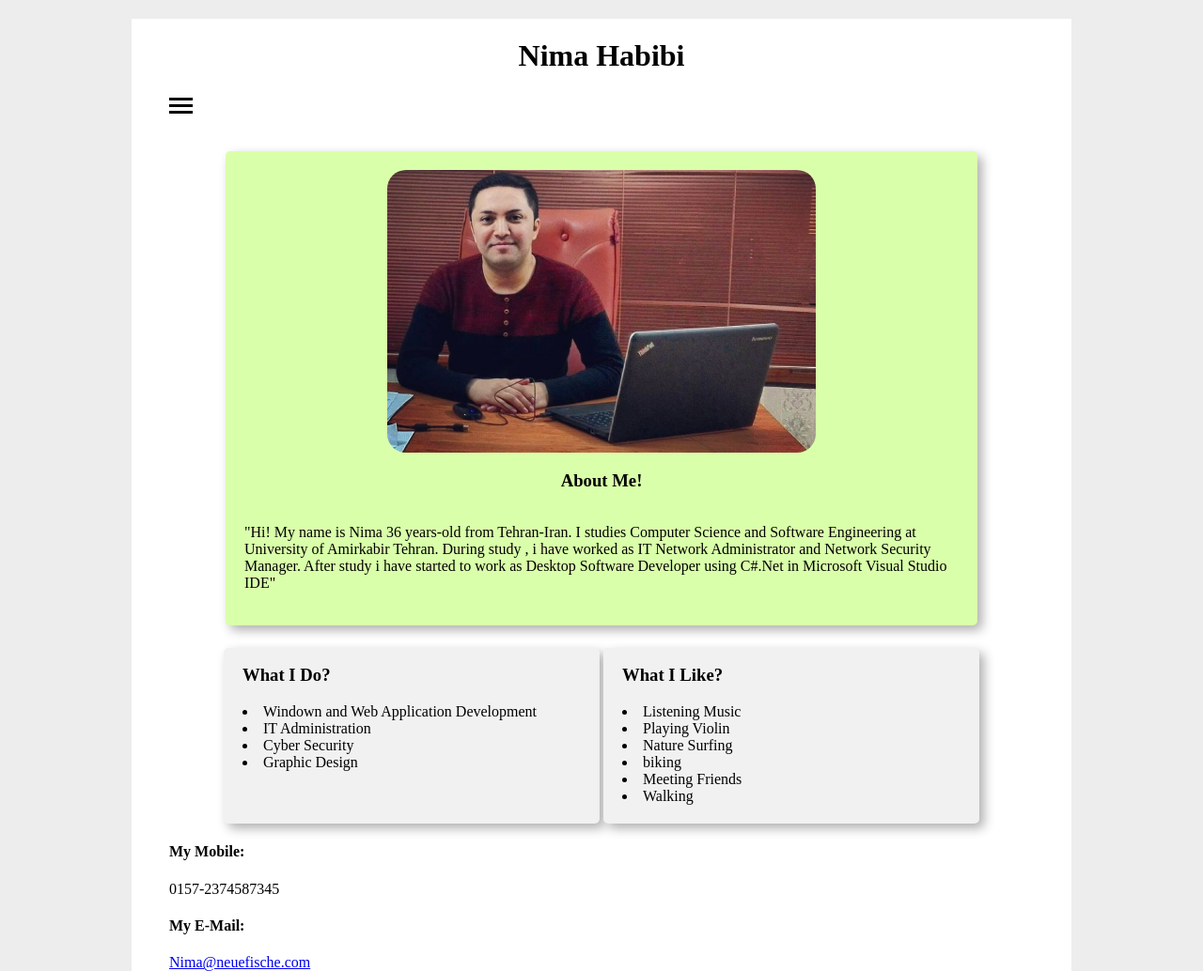
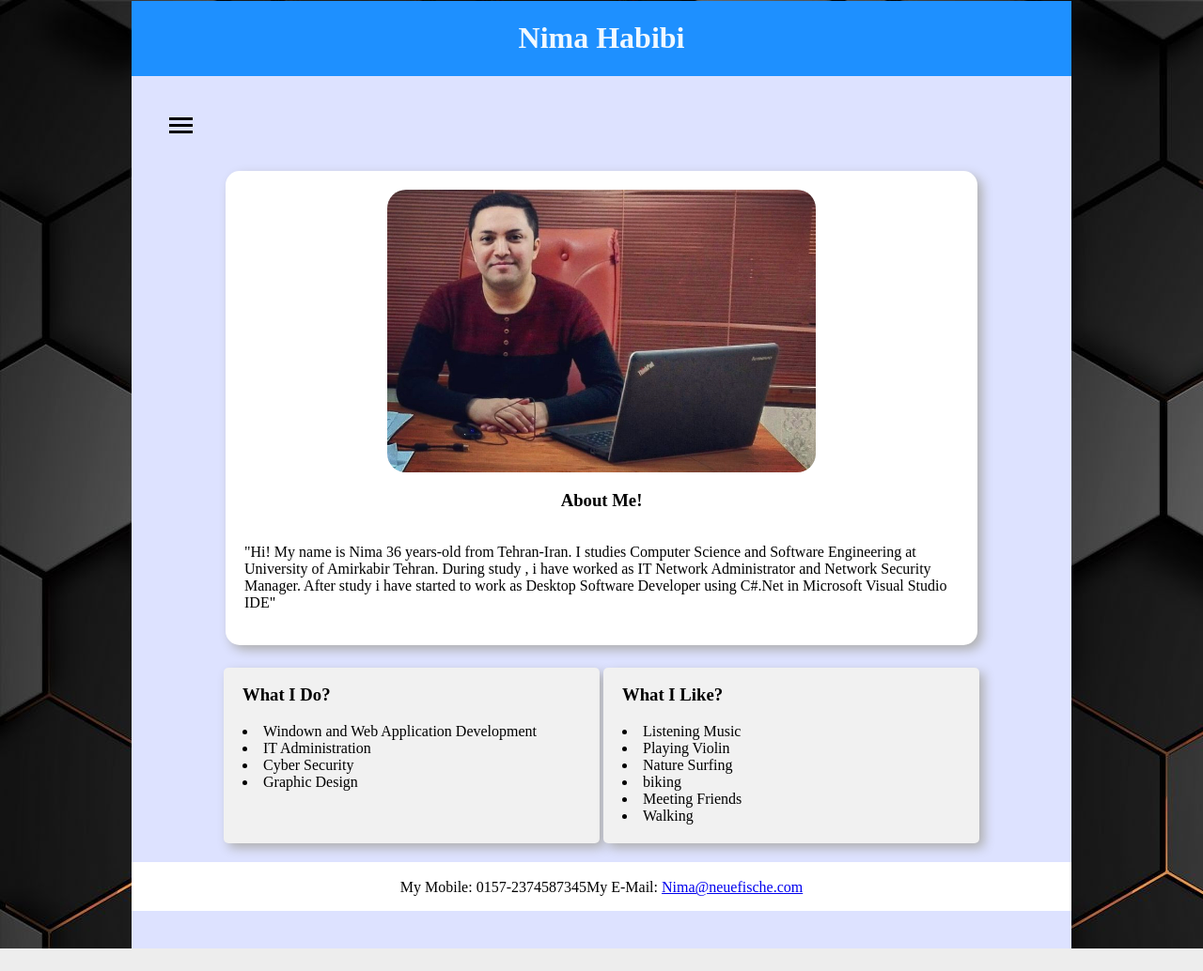
Before and after one commit to NimaHBB/personal-website, a plain HTML site: page index.html in a window 1280 px wide. Shown: the whole page at 94% size. After the commit the page ends 1010 px from the top, so only its background shows below. Drawn offline with Linux system fonts and the light colour scheme.

Commit message:
Background added and some style changed

```diff
--- a/index.html
+++ b/index.html
@@ -7,25 +7,26 @@
     <link href="style.css" rel="stylesheet" />
     <title>Document</title>
   </head>
-  <body>
+  <body background="bg.jpeg">
     <main>
       <header>
+        <div >
+          <h1>Nima Habibi</h1>
+        </div>
         <!-- Header and Navigator div -->
-        <h1>Nima Habibi</h1>
       </header>
-      <div style="height: 20px"></div>
-      <div>
-        <div class="menuIcon"></div>
-        <div class="menuIcon"></div>
-        <div class="menuIcon"></div>
-      </div>
     <!-- <nav>
         <a href="">Contact</a>
         <a href="">Biography</a>
       </nav>
     -->
       <div style="height: 40px"></div>
-
+      <div >
+        <div class="menuIcon"></div>
+        <div class="menuIcon"></div>
+        <div class="menuIcon"></div>
+      </div>
+      <div style="height: 40px"></div>
      <!-- About me and my Keywords -->
       <article class="abilities">
         <div class="aboutMe">
@@ -64,13 +65,11 @@
           </div>
         </section>
       </article>
-      <div class="contact">
-        <h4>My Mobile:</h4>
-        <label>0157-2374587345</label>
-
-        <h4>My E-Mail:</h4>
-        <a href="mailto:Nima@neuefische.com">Nima@neuefische.com</a>
-      </div>
+        <div class="contact">
+          <p>My Mobile: 0157-2374587345</p>
+          <p>My E-Mail: <a href="mailto:Nima@neuefische.com">Nima@neuefische.com</a></p>
+        </div>
+      <div style="height: 40px"></div>
     </main>
   </body>
 </html>
--- a/style.css
+++ b/style.css
@@ -5,10 +5,16 @@ body {
   background-color: rgba(233, 233, 233, 0.795);
   max-width: 1000px;
   margin: auto;
-  margin-top: 20px;
+  margin-top: 1px;
+}
+header {
+  padding-bottom: 20px;
+  background-color: dodgerblue;
+  color: aliceblue;
+  /* rgb(187, 255, 196) */
 }
 main {
-  background-color: rgb(255, 255, 255);
+  background-color: rgb(221, 226, 255);
 }
 .mainPanel {
   padding: 0 4%;
@@ -50,9 +56,9 @@ img {
   min-width: 380px;
   max-width: 760px;
 
-  background-color: rgb(218, 255, 170);
+  background-color: white;
   box-shadow: 5px 5px 12px rgb(175, 175, 175);
-  border-radius: 5px;
+  border-radius: 15px;
   padding: 20px;
 }
 section {
@@ -74,6 +80,7 @@ section {
 .abilities {
   padding-left: 5px;
   padding-right: 5px;
+  padding-bottom: 20px;
   gap: 4px;
   display: flex;
   flex-wrap: wrap;
@@ -91,7 +98,11 @@ section div label {
   size: 12px;
 }
 .contact {
-  padding-left: 4%;
+  width: 100%;
+  margin: center;
+  padding-top: 2px;
+  background-color: white;
+  display: flex;
   justify-content: center;
   flex-wrap: wrap;
 }
```
Also changed, not shown: bg.jpeg (added), 1 other file.
